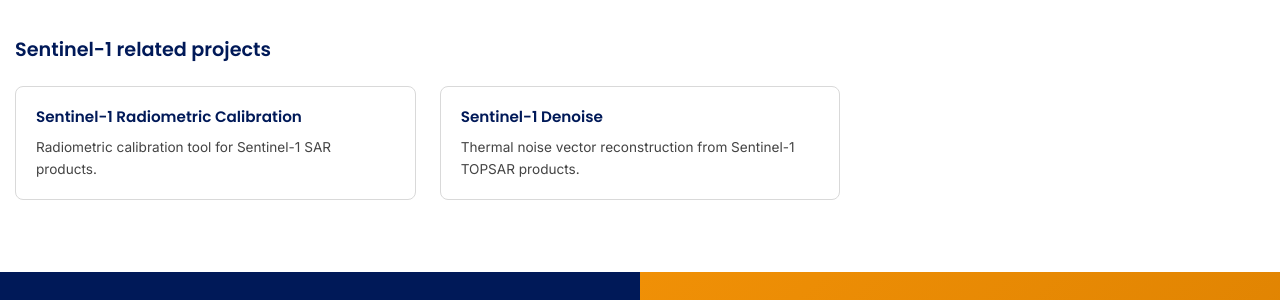
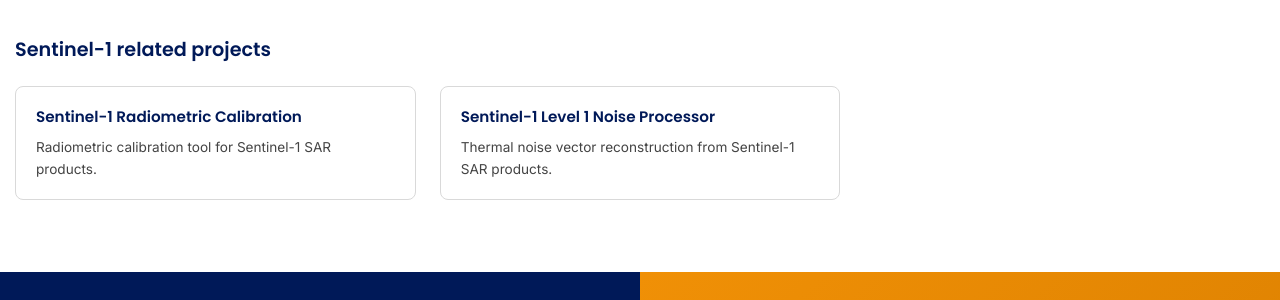
Before and after one commit to aresys-srl/aresys-srl.github.io, a Jekyll site: the page built from index.markdown, in a window 1280 px wide and 900 px high, scrolled down 1326 px. Shown: the part 154-454 px from the top of the window. Built offline with Jekyll 4.4.1, drawn with Linux system fonts in a browser that asks for light colours.

Commit message:
updating sentinel 1 project descriptions

```diff
--- a/_data/sentinel1_projects.yml
+++ b/_data/sentinel1_projects.yml
@@ -12,7 +12,7 @@
   language: Python
 
 - name: s1-denoise
-  title: Sentinel-1 Denoise
-  description: Thermal noise vector reconstruction from Sentinel-1 TOPSAR products.
+  title: Sentinel-1 Level 1 Noise Processor
+  description: Thermal noise vector reconstruction from Sentinel-1 SAR products.
   url: "/s1-denoise"
   language: Python
```
